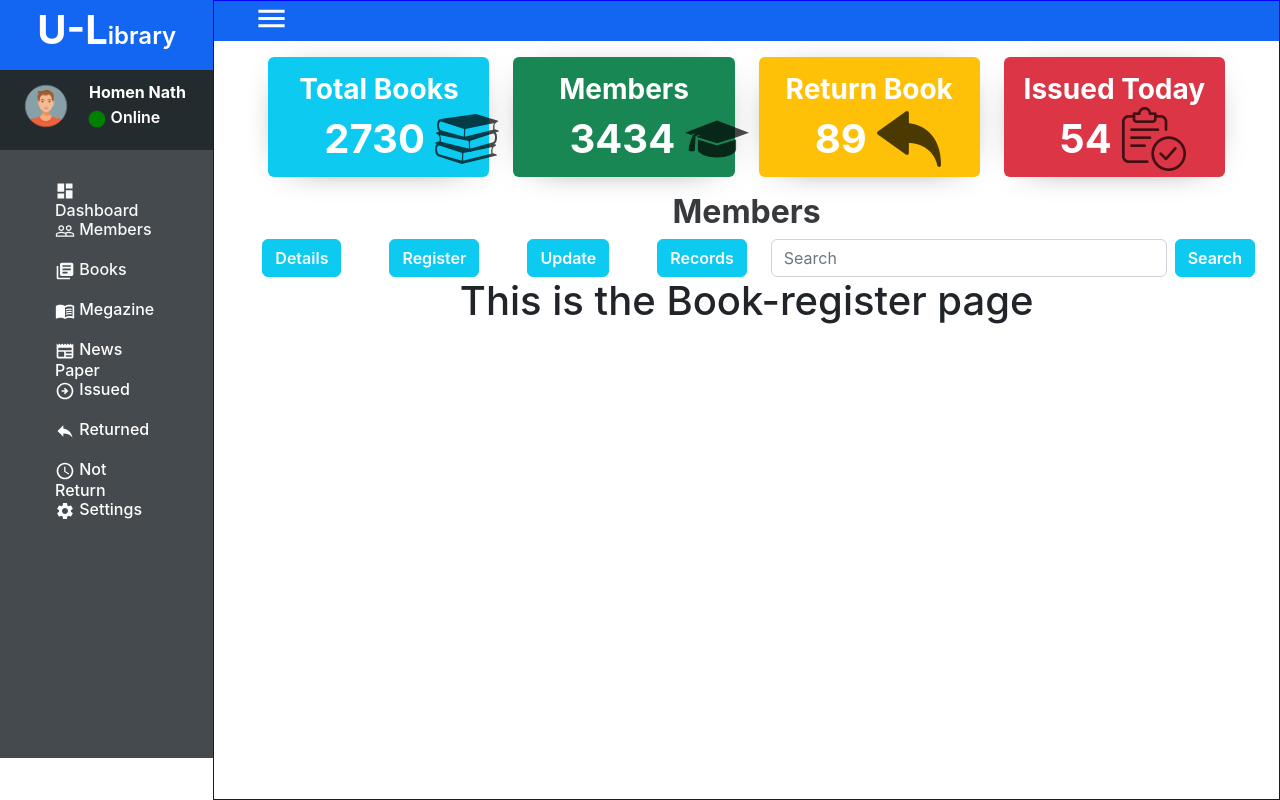
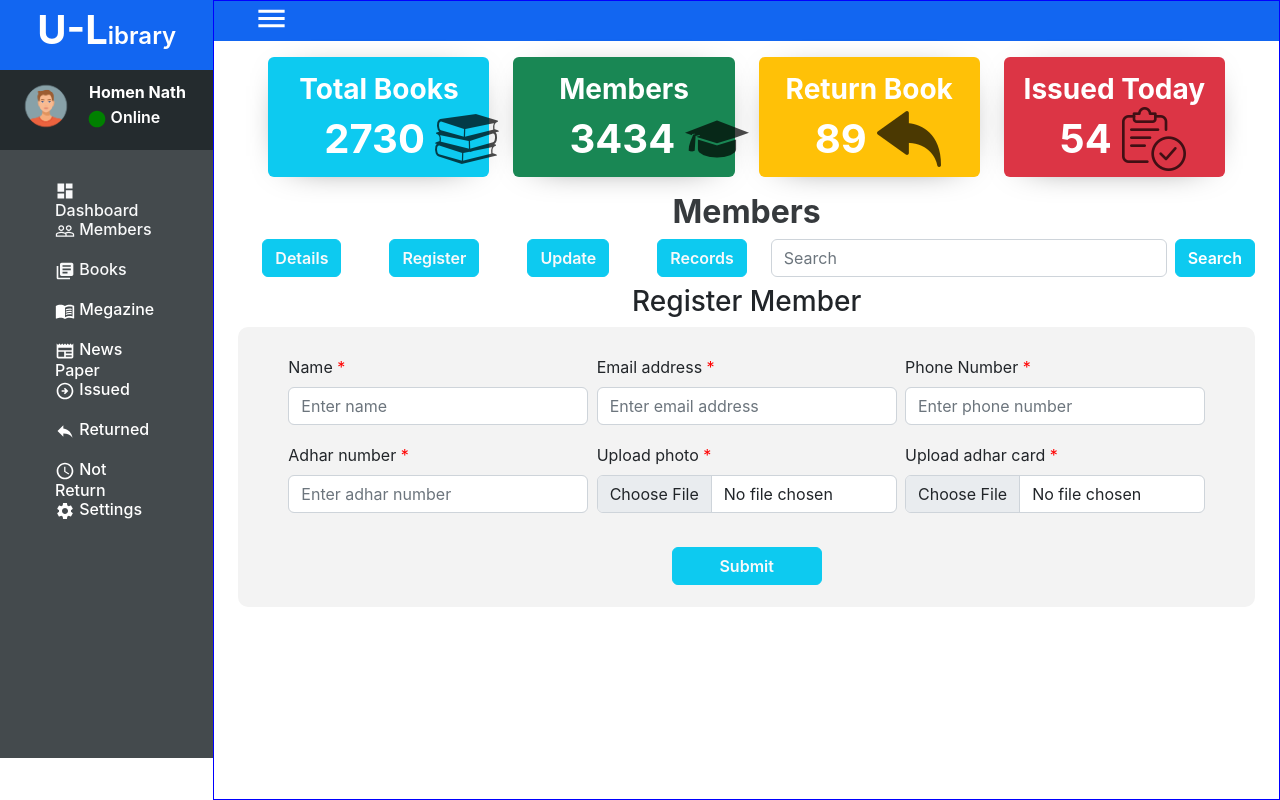
Before and after one commit to homen19/U-Library, a React (Create React App) app: page /dashboard/members/register-member in a window 1280 px wide. Built offline with nearby package versions, Linux system fonts and the light colour scheme.

Commit message:
Member registration fronend part done

```diff
--- a/src/App.js
+++ b/src/App.js
@@ -31,8 +31,8 @@ function App() {
             <Route path='members' element={<Member />}>
               <Route path='details' element= {<Table /> } />
               <Route path='register-member' element= {<Register /> } />
-              <Route path='book-update' element= {<Update /> } />
-              <Route path='book-record' element= {<Record /> } />
+              <Route path='member-update' element= {<Update /> } />
+              <Route path='member-record' element= {<Record /> } />
             </Route>
             <Route path='books' element={<Books />} />
         </Route>
--- a/src/Pages/Dashboard/Components/Member/Components/Record/Record.js
+++ b/src/Pages/Dashboard/Components/Member/Components/Record/Record.js
@@ -3,7 +3,7 @@ import React from 'react'
 export const Record = () => {
   return (
     <div>
-        <h1>This is the Book Record Page</h1>
+        <h1>Member record page</h1>
     </div>
   )
 }
--- /dev/null
+++ b/src/Pages/Dashboard/Components/Member/Components/Registration/Register.css
@@ -0,0 +1,20 @@
+.main1{
+    height: 280px;
+    /* border: 1px solid red; */
+    border-radius: 10px;
+    background-color: #F3F3F3;
+    padding: 20px 50px;
+}
+.f-row{
+    height: 80px;
+    /* border: 1px solid blue; */
+    justify-content: space-between;
+}
+.f-row input{
+    width: 300px;
+}
+.main1 button{
+    width: 150px;
+    font-weight: 600;
+
+}
--- a/src/Pages/Dashboard/Components/Member/Components/Registration/Register.js
+++ b/src/Pages/Dashboard/Components/Member/Components/Registration/Register.js
@@ -1,9 +1,56 @@
 import React from 'react'
-
+import './Register.css';
 export const Register = () => {
   return (
     <div>
-        <h1>This is the Book-register page</h1>
+      <h3 className='my-2'>Register Member</h3>
+      <div className="container main1">
+        <div className="row">
+          <form >
+            <div className="col-md-12 f-row d-flex my-2">
+              <div className="mb-3 text-start">
+                <label for="name" className="form-label">Name <span style={{ color: 'red' }}>*</span></label>
+                <input type="text" className="form-control" placeholder='Enter name' id="exampleInputEmail1" aria-describedby="emailHelp" />
+
+              </div>
+              <div className="mb-3 text-start">
+                <label for="exampleInputEmail1" className="form-label">Email address <span style={{ color: 'red' }}>*</span></label>
+                <input type="email" className="form-control" placeholder='Enter email address' id="exampleInputEmail1" aria-describedby="emailHelp" />
+
+              </div>
+              <div className="mb-3 text-start">
+                <label for="phone" className="form-label">Phone Number <span style={{ color: 'red' }}>*</span></label>
+                <input type="email" className="form-control" placeholder='Enter phone number' id="exampleInputEmail1" aria-describedby="emailHelp" />
+
+              </div>
+
+            </div>
+            <div className="col-md-12 f-row d-flex">
+              <div className="mb-3 text-start">
+                <label for="exampleInputEmail1" className="form-label">Adhar number <span style={{ color: 'red' }}>*</span></label>
+                <input type="email" className="form-control" placeholder='Enter adhar number' id="exampleInputEmail1" aria-describedby="emailHelp" />
+
+              </div>
+              <div className="mb-3 text-start">
+                <label for="exampleInputEmail1" className="form-label">Upload photo <span style={{ color: 'red' }}>*</span></label>
+                <input type="file" className="form-control" id="exampleInputEmail1" aria-describedby="emailHelp" />
+
+              </div>
+              <div className="mb-3 text-start">
+                <label for="exampleInputEmail1" className="form-label">Upload adhar card <span style={{ color: 'red' }}>*</span></label>
+                <input type="file" className="form-control" id="exampleInputEmail1" aria-describedby="emailHelp" />
+
+              </div>
+
+            </div>
+            <div className="col">
+              <button className='btn btn-info my-4 text-light'>Submit</button>
+            </div>
+          </form>
+        </div>
+
+      </div>
+
     </div>
   )
 }
--- a/src/Pages/Dashboard/Components/Member/Components/Update/Update.js
+++ b/src/Pages/Dashboard/Components/Member/Components/Update/Update.js
@@ -3,7 +3,7 @@ import React from 'react'
 export const Update = () => {
   return (
     <div>
-        <h1>This is the Book-update page</h1>
+        <h1>This is the Member-update page</h1>
     </div>
   )
 }
--- a/src/Pages/Dashboard/Components/Member/Member.js
+++ b/src/Pages/Dashboard/Components/Member/Member.js
@@ -15,8 +15,8 @@ export const Member = () => {
                   <form className="d-flex searchBar" role="search">
                     <button className='btn btn-info mx-4'><Link className="text-decoration-none text-light" to="/dashboard/members/details">Details</Link></button>
                     <button className='btn btn-info mx-4'><Link className="text-decoration-none text-light" to="/dashboard/members/register-member">Register</Link></button>
-                    <button className='btn btn-info mx-4'><Link className="text-decoration-none text-light" to="/dashboard/members/book-update">Update</Link></button>
-                    <button className='btn btn-info mx-4'><Link className="text-decoration-none text-light" to="/dashboard/members/book-record">Records</Link></button>
+                    <button className='btn btn-info mx-4'><Link className="text-decoration-none text-light" to="/dashboard/members/member-update">Update</Link></button>
+                    <button className='btn btn-info mx-4'><Link className="text-decoration-none text-light" to="/dashboard/members/member-record">Records</Link></button>
                     <input className="form-control me-2" type="search" placeholder="Search" aria-label="Search" />
                     <button className="btn btn-info " type="submit">Search</button>
                   </form>
```
